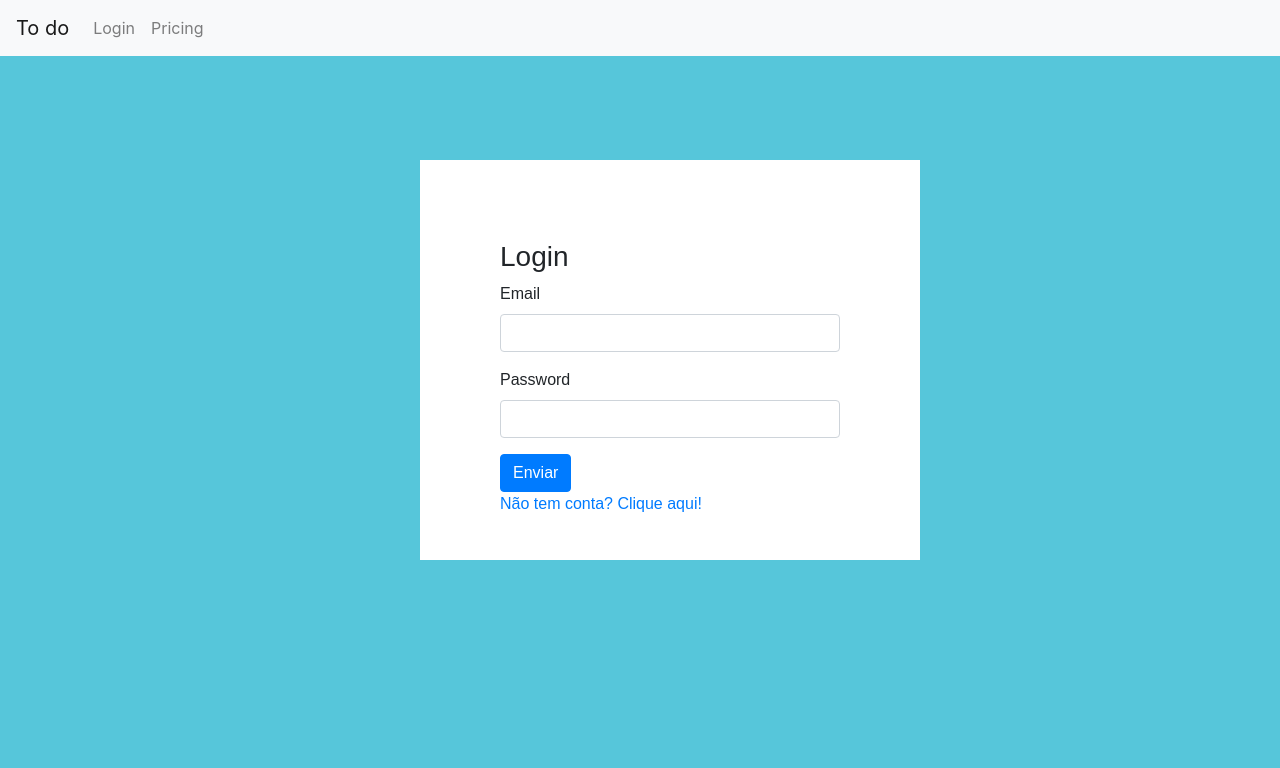
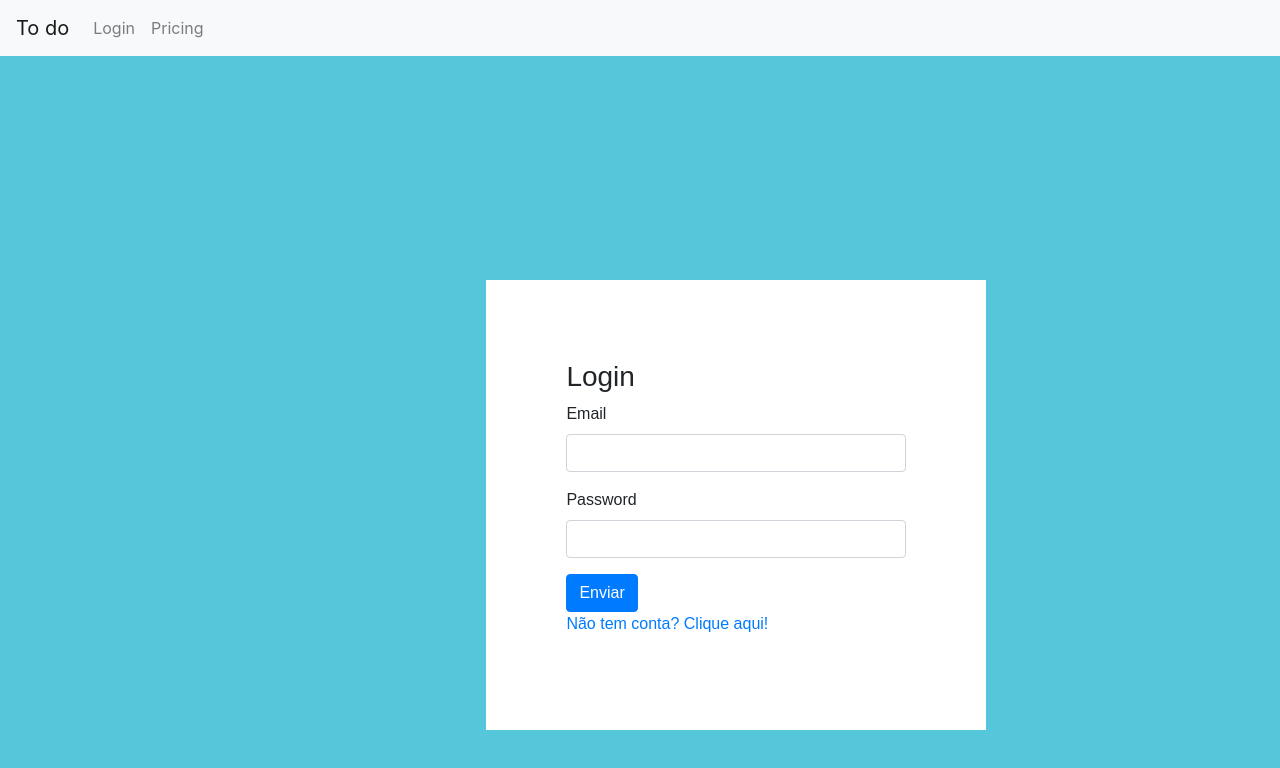
Before and after one commit to Elisangelamsilva/todo-app-client, an Angular app: page /form in a window 1280 px wide. Shown: the top 768 px of the page. Built offline with nearby package versions, Linux system fonts and the light colour scheme; a web font is replaced by a local one.

Commit message:
atualização da centralização login

```diff
--- a/src/app/form/form.component.css
+++ b/src/app/form/form.component.css
@@ -1,13 +1,12 @@
 .input-fiel {
-    left:50%;
-    top:20%;
-    margin-left: -220px;
-    margin-top: auto;
+    left:38%;
+    top:35%;
     position:absolute;
     width: 500px;
-    height:400px;
-    /* text-align: center; */
+    height:450px;
     padding: 80px 80px;
     background:#fff;
     font-family: 'Muli', sans-serif;
+
+
 }
```
